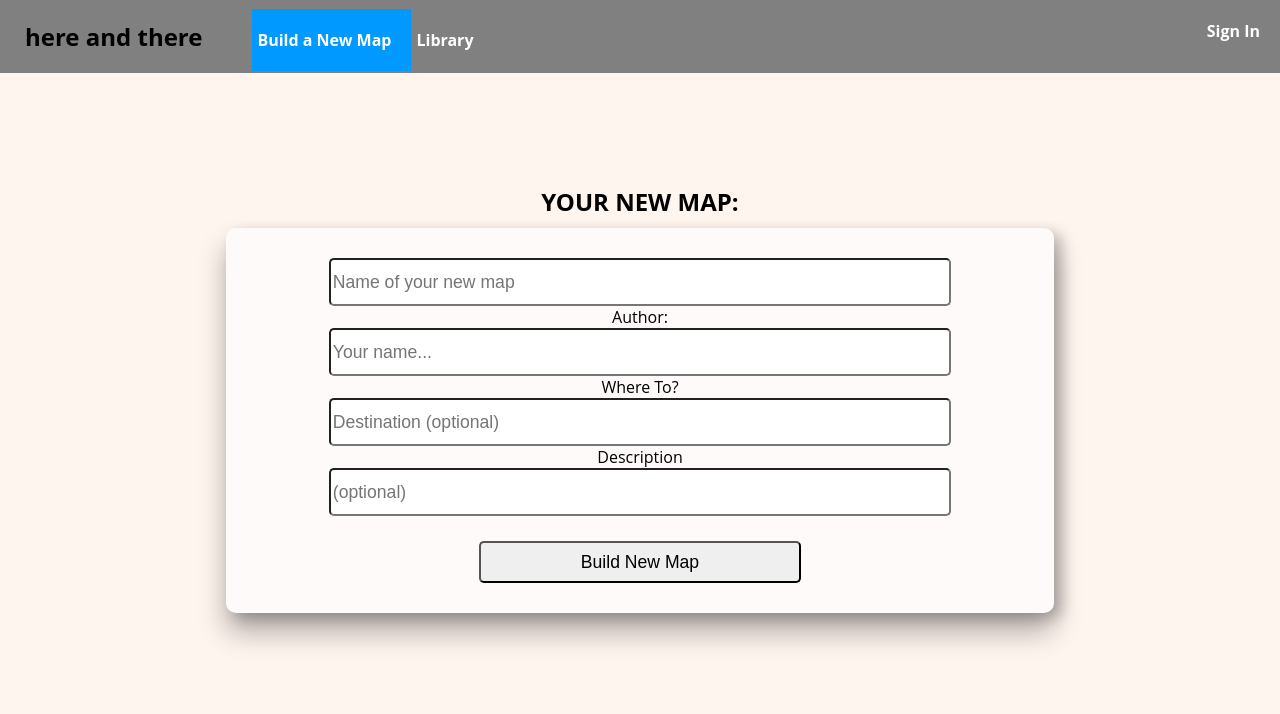
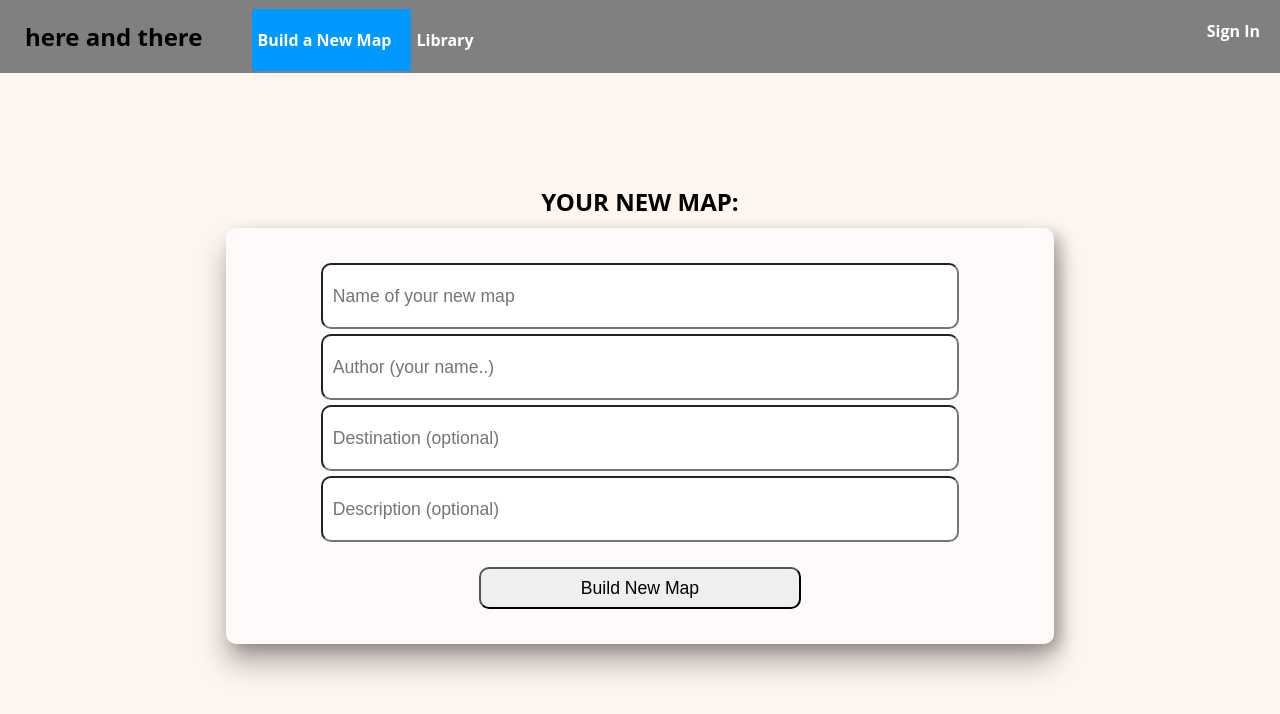
Before and after one commit to ayjlee/here-and-there, a React (Create React App) app in the folder here-and-there/: page /newmap in a window 1280 px wide. Shown: the top 714 px of the page. Built offline with nearby package versions, Linux system fonts and the light colour scheme; no server answers; what google-maps-react would draw is missing.

Commit message:
not using mui anymore, made minor changes to add new map form

```diff
--- a/here-and-there/src/components/forms/AddMapForm.js
+++ b/here-and-there/src/components/forms/AddMapForm.js
@@ -5,7 +5,6 @@ import {
   Route,
   BrowserRouter,
 } from 'react-router-dom';
-import Library from '../pages/Library';
 
 class NewMapForm extends Component {
   constructor(props) {
@@ -72,22 +71,19 @@ class NewMapForm extends Component {
           placeholder='Name of your new map'
           value={this.state.name}
           onChange={this.handleNameChange} />
-        <label> Author: </label>
         <input
           type='text'
-          placeholder='Your name...'
+          placeholder='Author (your name..)'
           value={this.state.author}
           onChange={this.handleAuthorChange} />
-        <label> Where To? </label>
         <input
           type='text'
           placeholder='Destination (optional)'
           value={this.state.destination}
           onChange={this.handleDestinationChange} />
-        <label> Description</label>
         <input
           type='text'
-          placeholder='(optional)'
+          placeholder='Description (optional)'
           value={this.state.city}
           onChange={this.handleDescriptionChange} />
         <input
--- a/here-and-there/src/index.css
+++ b/here-and-there/src/index.css
@@ -12,6 +12,10 @@ body {
 
 
 /*default styling from https://www.kirupa.com/react/creating_single_page_app_react_using_react_router.html tutorial*/
+
+#header-container {
+  box-shadow: 0 3px 6px rgba(0,0,0,0.16), 0 3px 6px rgba(0,0,0,0.23);
+}
 ul.header li {
   display: inline;
   list-style-type: none;
@@ -264,8 +268,9 @@ ul.mapList li{
   display: block;
   height: 42px;
   width: 80%;
-  margin: auto;
-  border-radius: 5px;
+  padding: 10px;
+  margin: 5px auto;
+  border-radius: 10px;
   font-size: 1.1em;
 }
 
```
